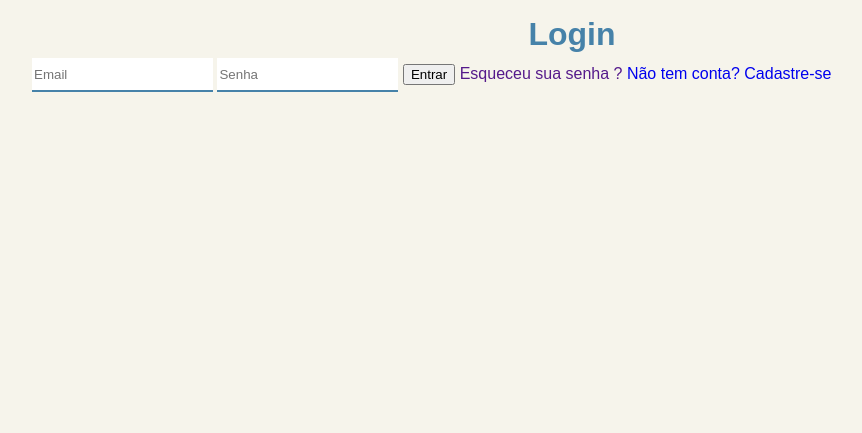
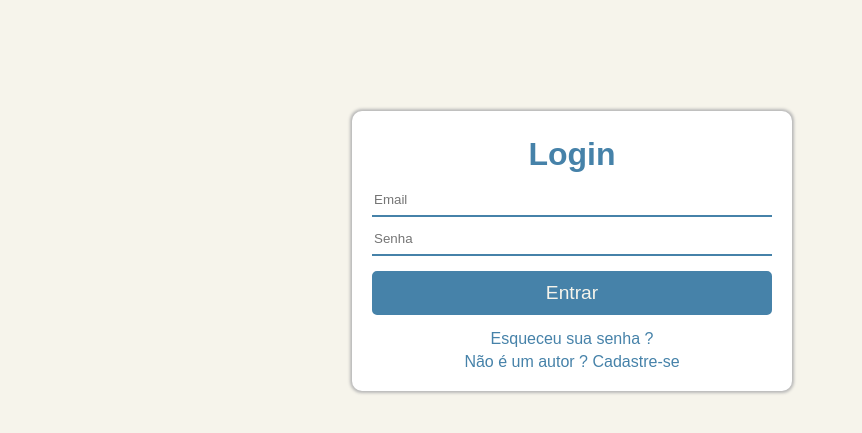
Before and after one commit to CaioSantos00/LandingPageEtica, a PHP site: page /pages/login.php in a window 1280 px wide. Shown: the part 89-522 px from the top of the page, without its empty margins (68-930 px from the left). Run offline with PHP 8.4, Linux system fonts and the light colour scheme.

Commit message:
Atualização tela de Login

```diff
--- a/pages/login.php
+++ b/pages/login.php
@@ -34,13 +34,13 @@
 
     <section>
         <div id="divForms">
-            <form action="login.php" id="formLogin" method="POST">
+        <form action="login.php" class="forms" method="POST">
                 <h1 class="title" id="titleLogin">Login</h1>
                 <input type="text" placeholder="Email" class="input" name="email">
                 <input type="text" placeholder="Senha" class="input" name="senha">
-                <input type="submit" id="entrar" name="submit" value="Entrar">
-                <a href="" id="passEsque">Esqueceu sua senha ?</a>
-                <a href="./registroUser.php" id="passEsque">Não tem conta? Cadastre-se</a>
+                <button class="btnForms" name="submit">Entrar</button>
+                <a href="" class="textsForms">Esqueceu sua senha ?</a>
+                <a href="cadastroUsuario.html" class="textsForms">Não é um autor ? Cadastre-se</a>
             </form>
         </div>
     </section>
```
